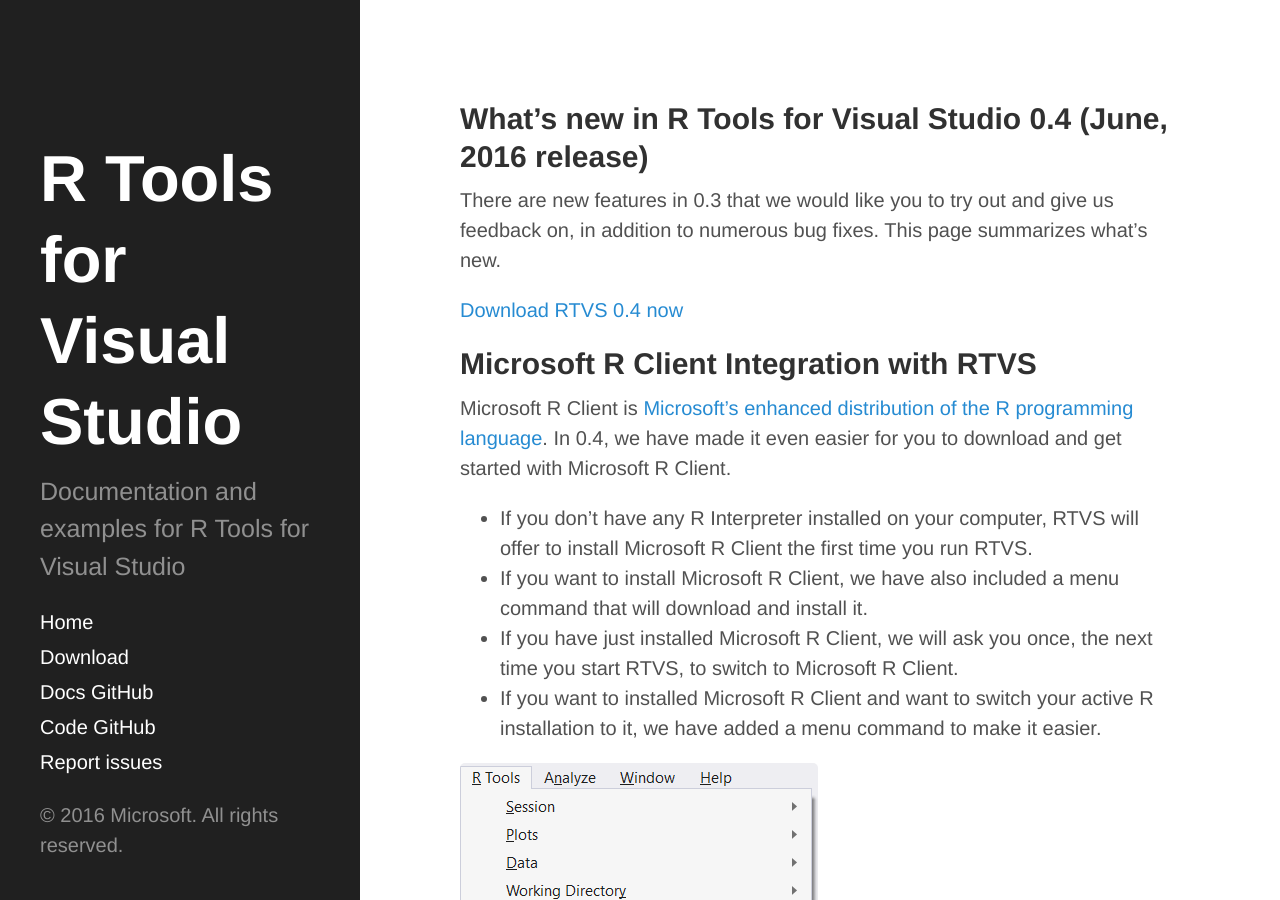
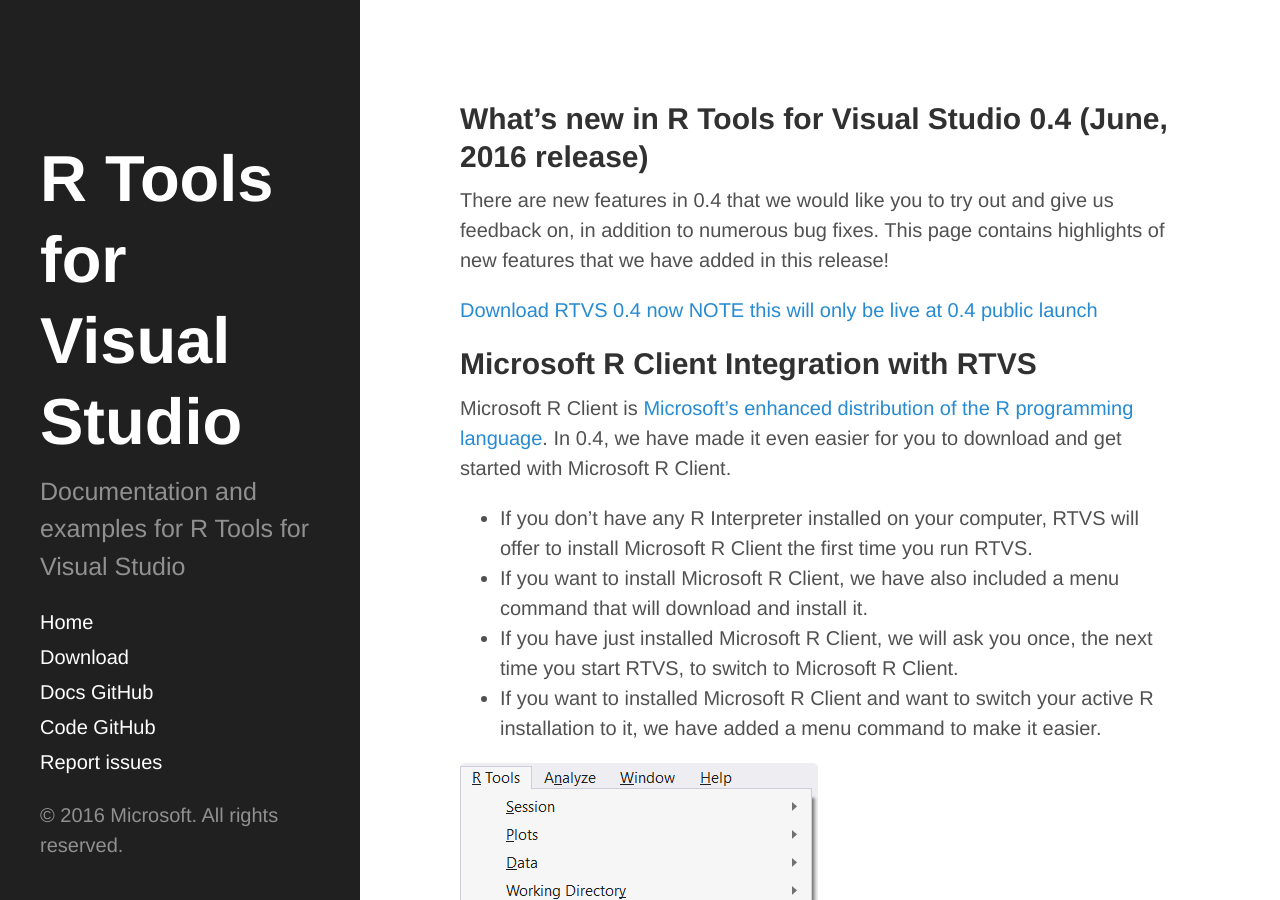
Before and after one commit to microsoft/RTVS-docs, a Jekyll site: the page built from new_for_04.md, in a window 1280 px wide and 900 px high. Built offline with Jekyll 4.4.1, drawn with Linux system fonts in a browser that asks for light colours.

Commit message:
updating version of page and disabling download from this page

```diff
--- a/new_for_04.md
+++ b/new_for_04.md
@@ -4,10 +4,11 @@
 
 ## What's new in R Tools for Visual Studio 0.4 (June, 2016 release)
 
-There are new features in 0.3 that we would like you to try out and give us
-feedback on, in addition to numerous bug fixes. This page summarizes what's new.
+There are new features in 0.4 that we would like you to try out and give us
+feedback on, in addition to numerous bug fixes. This page contains highlights of
+new features that we have added in this release!
 
-[Download RTVS 0.4 now](https://aka.ms/rtvs-current)
+[Download RTVS 0.4 now NOTE this will only be live at 0.4 public launch](http://)
 
 ## Microsoft R Client Integration with RTVS
 
```
